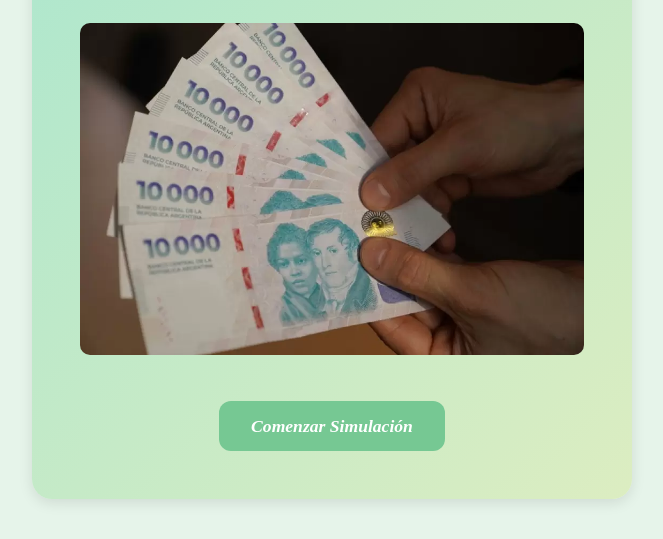
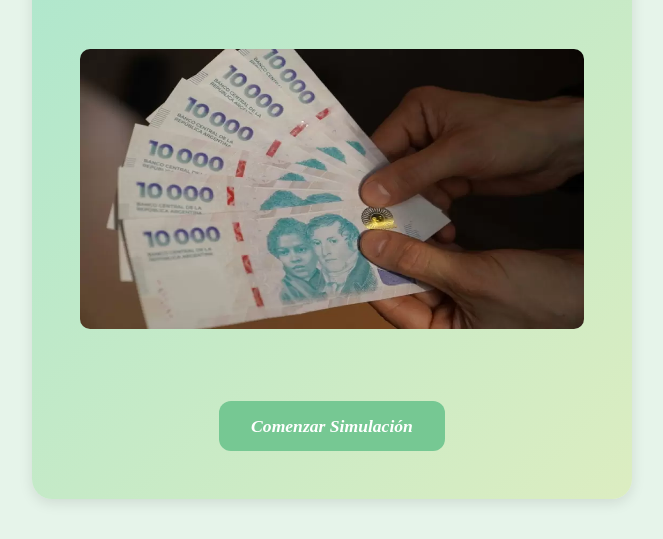
Before and after one commit to LuzIbarra7/SimuladorFinanzasPersonales, a plain HTML site: page index.html in a window 1280 px wide. Shown: the part 261-800 px from the top of the page, without its empty margins (308-971 px from the left). Drawn offline with Linux system fonts and the light colour scheme.

Commit message:
commit
Proyecto terminado.

```diff
--- a/styles.css
+++ b/styles.css
@@ -44,8 +44,9 @@
 
 .billete img {
   max-width: 100%;
-  height: auto;
-  margin: 1rem auto;
+  width: 70vh;
+  height: 35vh;
+  margin: .5rem 100;
   border-radius: 10px;
 }
 
@@ -76,6 +77,7 @@
   from {
     opacity: 0;
     transform: scale(0.95);
+
   }
   to {
     opacity: 1;
```
